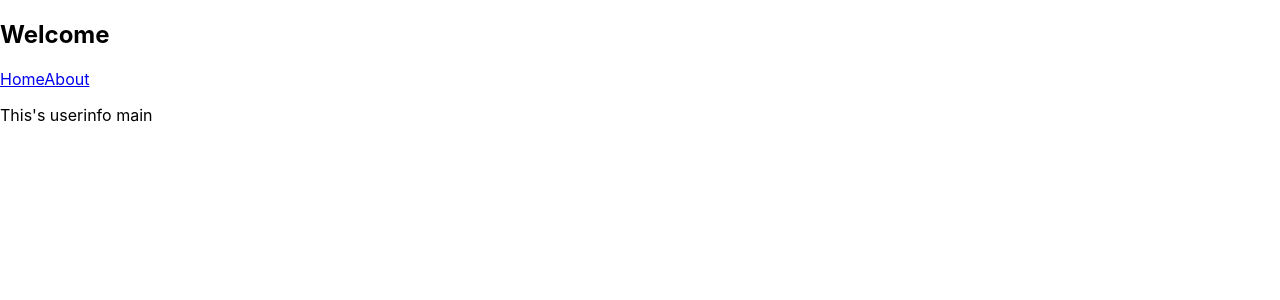
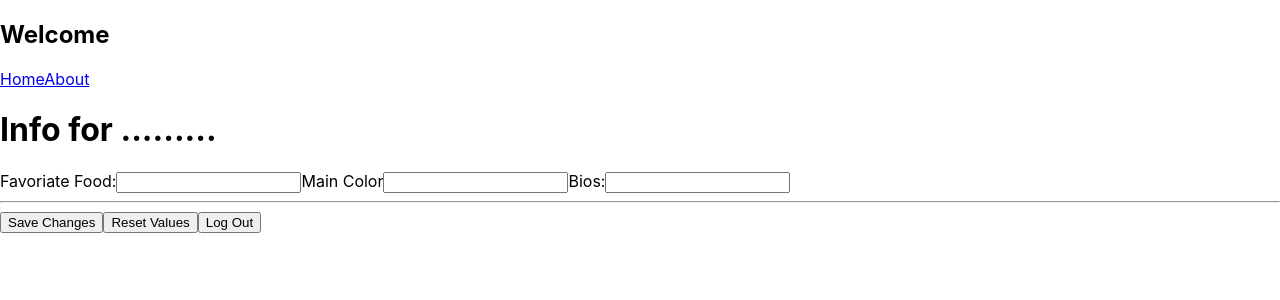
Before and after one commit to coderinsider/react-authentication-app, a React (Create React App) app in the folder public/: page /userinfo in a window 1280 px wide. Shown: the top 300 px of the page. Built offline with nearby package versions, Linux system fonts and the light colour scheme.

Commit message:
Adding user info main

```diff
--- a/public/src/components/pages/userinfo/UserInfoMain.js
+++ b/public/src/components/pages/userinfo/UserInfoMain.js
@@ -1,6 +1,95 @@
+import { useState, useEffect } from 'react';
+import { useNavigate } from 'react-router-dom';
+
 const UserInfoMain = () => {
+	// We'll use the history to navigate the user
+	// programmtically later on (we're not using it yet)
+
+	const history = useNavigate();
+
+	// There states are bound to the values of the text inputs
+	// on the page (see JSX below).
+	const [favoriteFood, setFavoriteFood] = useState('');
+	const [hairColor, setHairColor] = useState('');
+	const [bio, setBio] = useState('');
+
+
+	// There state variables control whether or not we show
+	// the success and error message sections after making
+	// a network requrest (see JSX below).
+
+	const [showSuccessMessage, setShowSuccessMessge] = useState(false);
+	const [showErrorMessage, setShowErrorMessage] = useState(false);
+
+	// This useEffect hook automatically hides the
+	// success and error messeages after 3 seconds when they're shown.
+	// Just a little user interface improvement.
+
+	useEffect(() => {
+		if(showErrorMessage || showSuccessMessage) {
+			setTimeout(() => {
+				setShowErrorMessage(false);
+				setShowSuccessMessge(false);
+			}, 3000);
+		}
+	}, [showSuccessMessage, showErrorMessage]);
+
+	const saveChanges = () => {
+		// Send a request to the server to.
+		// update the user's info with any changes we've
+		// made to the text input values
+		console.log(`Logout functionality not impremented yet`);
+	}
+
+	const logOut = () => {
+		// We'll want to log the user out here
+		// and send them to the 'login page'
+		console.log(`logout functionality not impremented yet`);
+	}
+
+	const resetValues = () => {
+		// Reset the text input values to
+		// their starting values (the data we loaded from the server)
+		console.log('Reset functionality not impremented yet');
+	}
+
+	// And here we have the JSX for our component. It's pretty straightforward
 	return(
-		<p>This's userinfo main</p>
+		<div className="content-container">
+			<h1>Info for .........</h1>
+			{
+				showSuccessMessage && <div className="success">Successfunlly saved user data</div>
+			}
+
+			{
+				showErrorMessage && <div className="fail">Uh oh. Something went wrong and we could'nt save changes</div>
+			}
+			<label>
+				Favoriate Food:
+				<input
+					onChange={(e) => setFavoriteFood(e.target.value)}
+				/>
+			</label>
+
+			<label>
+				Main Color
+				<input
+					onChange={e => setHairColor(e.target.value)}
+					value={hairColor}
+				/>
+			</label>
+			<label>
+				Bios:
+				<input
+					onChange={e => setBio(e.target.value)}
+					value={bio}
+				/>
+				<hr/>
+				<button onClick={saveChanges}>Save Changes</button>
+				<button onClick={resetValues}>Reset Values</button>
+				<button onClick={logOut}>Log Out</button>
+			</label>
+		</div>
 	)
 }
 
```
